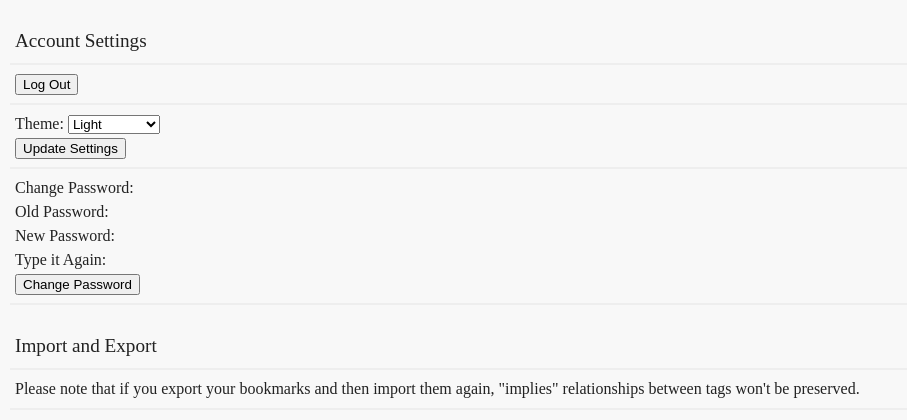
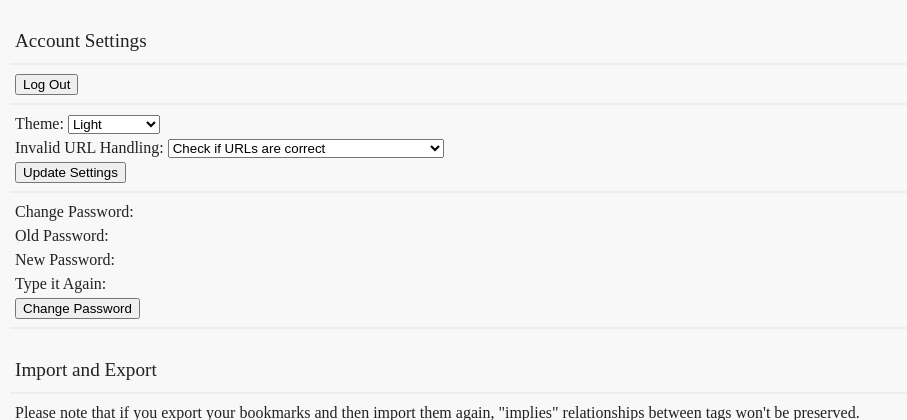
Before and after one commit to RossBrunton/BMAT, a Django app: template users/templates/users/index.html in a window 1280 px wide. Shown: the part 40-460 px from the top of the page, without its empty margins (0-907 px from the left). Run offline with Django 3.2, Linux system fonts and the light colour scheme; the template is opened without the code that fills it: values that come from a table or form of the project are taken from there, others are empty; parts of the project's set-up code (start-up, migrations or seed data) failed here and were passed over; some libraries are stand-ins or nearby versions.

Commit message:
You can now select your invalid URL handling

```diff
--- a/bookmarks/forms.py
+++ b/bookmarks/forms.py
@@ -4,6 +4,7 @@ from django.core.validators import URLValidator
 from django.core.exceptions import ValidationError
 
 from bookmarks.models import Bookmark
+from users.models import Settings
 
 class RenameBookmarkForm(forms.ModelForm):
     """ A model form for renaming a bookmark
@@ -16,7 +17,7 @@ class RenameBookmarkForm(forms.ModelForm):
 
     def __init__(self, user, *args, **kwargs):
         super(RenameBookmarkForm, self).__init__(*args, **kwargs)
-        self.allow_invalid_urls = False
+        self.allow_invalid_urls = user.settings.url_settings != Settings.URL_SETTINGS_VALIDATE
 
     def clean_url(self):
         if self.allow_invalid_urls:
--- a/bookmarks/templates/bookmarks/bookmark.html
+++ b/bookmarks/templates/bookmarks/bookmark.html
@@ -1,7 +1,10 @@
 {% load tag %}
 <div class='bookmark box block' data-id='{{ bm.pk }}' data-taggable-type='bookmark'>
     <div class='head'>
-        <div class='title noedit'><a href='{{ bm.url }}'>{{ bm.title }}</a></div>
+        <div class='title noedit'>
+            {% if bm.do_link %}<a href='{{ bm.url }}'>{{ bm.title }}</a>
+            {% else %}<span class='nolink'>{{ bm.title }}</span>{% endif %}
+        </div>
         <div class='title edit'>
             <form class='renameForm' method='POST' action='{% url "bookmarks:rename" bookmark=bm.id %}'>
                 {% csrf_token %}
--- a/users/forms.py
+++ b/users/forms.py
@@ -17,4 +17,4 @@ class SettingsForm(forms.ModelForm):
     """ And a form to edit settings, specifically the theme """
     class Meta:
         model = Settings
-        fields = ("theme",)
+        fields = ("theme", "url_settings")
--- a/users/models.py
+++ b/users/models.py
@@ -24,8 +24,19 @@ class Settings(models.Model):
         (THEME_LIGHT, "Light")
     )
 
+    URL_SETTINGS_VALIDATE = "v"
+    URL_SETTINGS_NOLINK = "n"
+    URL_SETTINGS_LINK = "y"
+
+    URL_SETTINGS = (
+        (URL_SETTINGS_VALIDATE, "Check if URLs are correct"),
+        (URL_SETTINGS_NOLINK, "Allow incorrect URLs"),
+        (URL_SETTINGS_LINK, "Allow incorrect URLs, and make them links")
+    )
+
     user = models.OneToOneField(User, unique=True)
     theme = models.CharField(max_length=10, default=THEME_LIGHT, choices=THEME_OPTIONS)
+    url_settings = models.CharField(max_length=1, default=URL_SETTINGS_VALIDATE, choices=URL_SETTINGS)
 
     def __str__(self):
         return ("Settings for "+self.user.username).encode("ascii", "ignore")
--- a/users/templates/users/index.html
+++ b/users/templates/users/index.html
@@ -27,6 +27,7 @@
     <form method='POST' action='{% url "user:home" %}'>
         {% csrf_token %}
         <label>Theme: {{ settings_form.theme }}</label><br/>
+        <label>Invalid URL Handling: {{ settings_form.url_settings }}</label><br/>
         <input type='submit' value='Update Settings'/>
     </form>
 </div>
```
Also changed, not shown: bookmarks/models.py (+20 -0 lines), bookmarks/views.py (+12 -7 lines), bookmarks/migrations/0002_bookmark_valid_url.py (added), users/migrations/0005_settings_url_settings.py (added).
